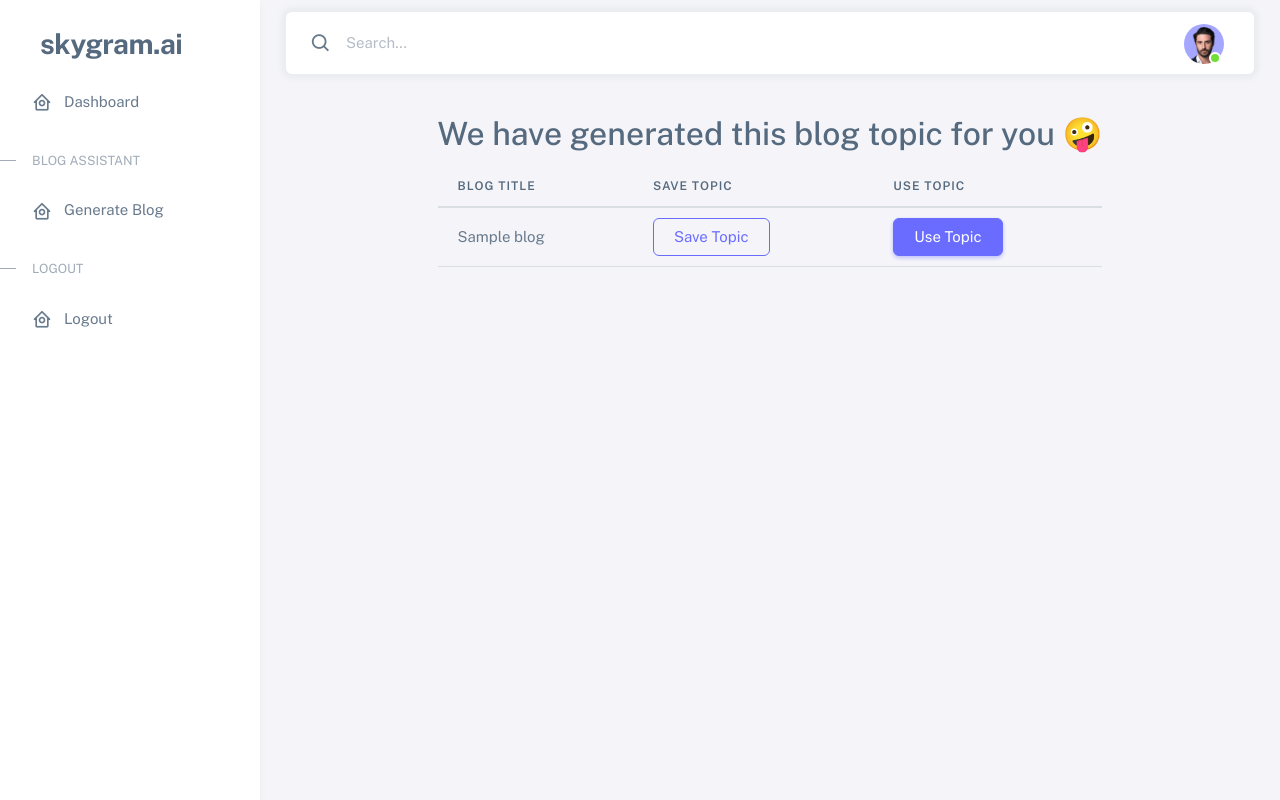
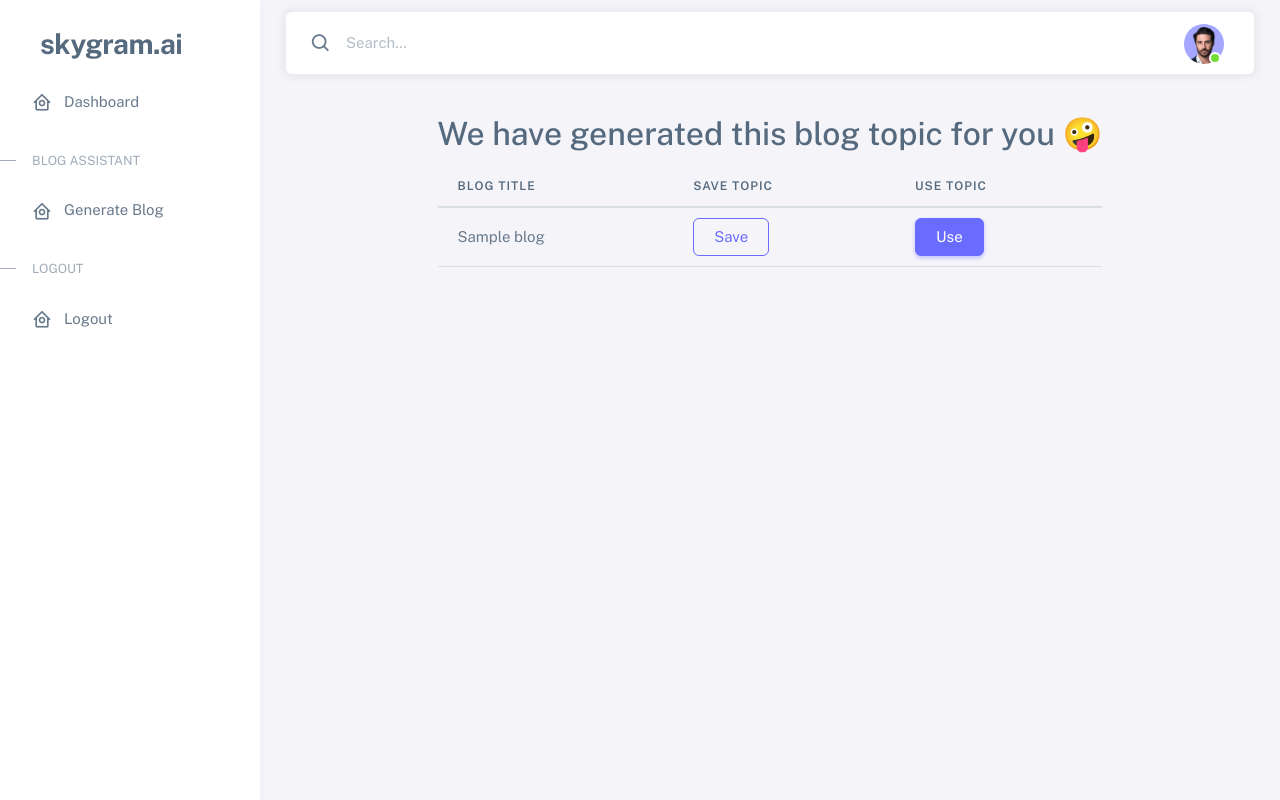
Before and after one commit to hudaifa-saleh/SkyDash_ai, a Django app: template sky_ai/templates/dashboard/blog_section.html in a window 1280 px wide. Run offline with Django 4.2, Linux system fonts and the light colour scheme; the template is opened without the code that fills it: most values are stand-ins (such as "Sample title", 1, 10 or a date in 2020); some libraries are stand-ins or nearby versions.

Commit message:
blog section

```diff
--- a/sky_ai/blog/urls.py
+++ b/sky_ai/blog/urls.py
@@ -2,9 +2,9 @@ from django.urls import path
 from . import views
 
 urlpatterns = [
-    path("blog/topic/", views.blogTopic, name="blog-topic"),
-    path("blog/section/", views.blogSection, name="blog-section"),
+    path("topic/", views.blogTopic, name="blog-topic"),
+    path("section/", views.blogSection, name="blog-section"),
     # saveing the blog topic for future use
     path("save/blog/topic/<str:blogTopic>/", views.saveBlogTopic, name="save-blog-topic"),
-    path("use/blog/topic/", views.useBlogTopic, name="use-blog-topic"),
+    path("use/blog/topic/<str:blogTopic>/", views.useBlogTopic, name="use-blog-topic"),
 ]
--- a/sky_ai/templates/dashboard/blog_section.html
+++ b/sky_ai/templates/dashboard/blog_section.html
@@ -23,8 +23,8 @@
                                              {% for blog in blogTopics %}
                                              <tr>
                                                   <td>{{ blog }}</td>
-                                                  <td><a href="{% url 'save-blog-topic' blog %}"><button class="btn btn-outline-primary">Save Topic</button></a></td>
-                                                  <td><button class="btn btn-primary">Use Topic</button></td>
+                                                  <td><a href="{% url 'save-blog-topic' blog %}"><button class="btn btn-outline-primary">Save</button></a></td>
+                                                  <td><a href="{% url 'use-blog-topic' blog %}"><button class="btn btn-primary">Use</button></a></td>
                                              </tr>
                                              {% endfor %}
                                         </tbody>
```
Also changed, not shown: sky_ai/blog/views.py (+9 -0 lines).
